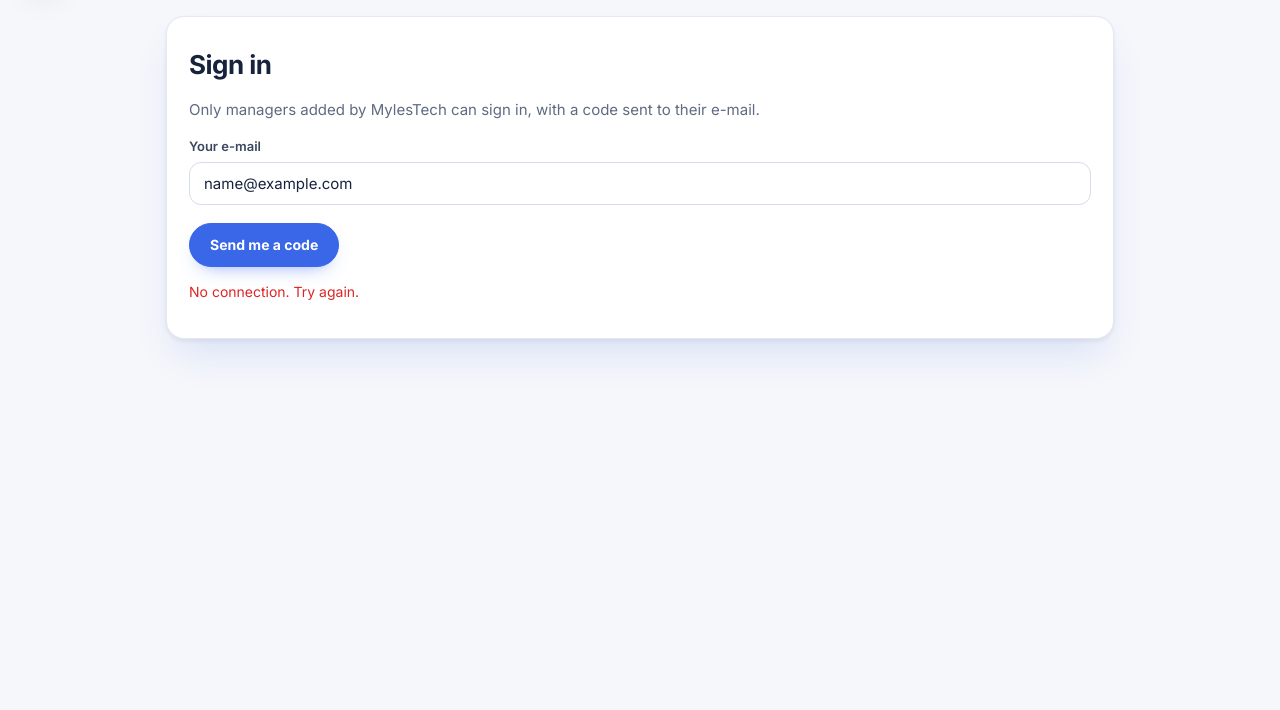
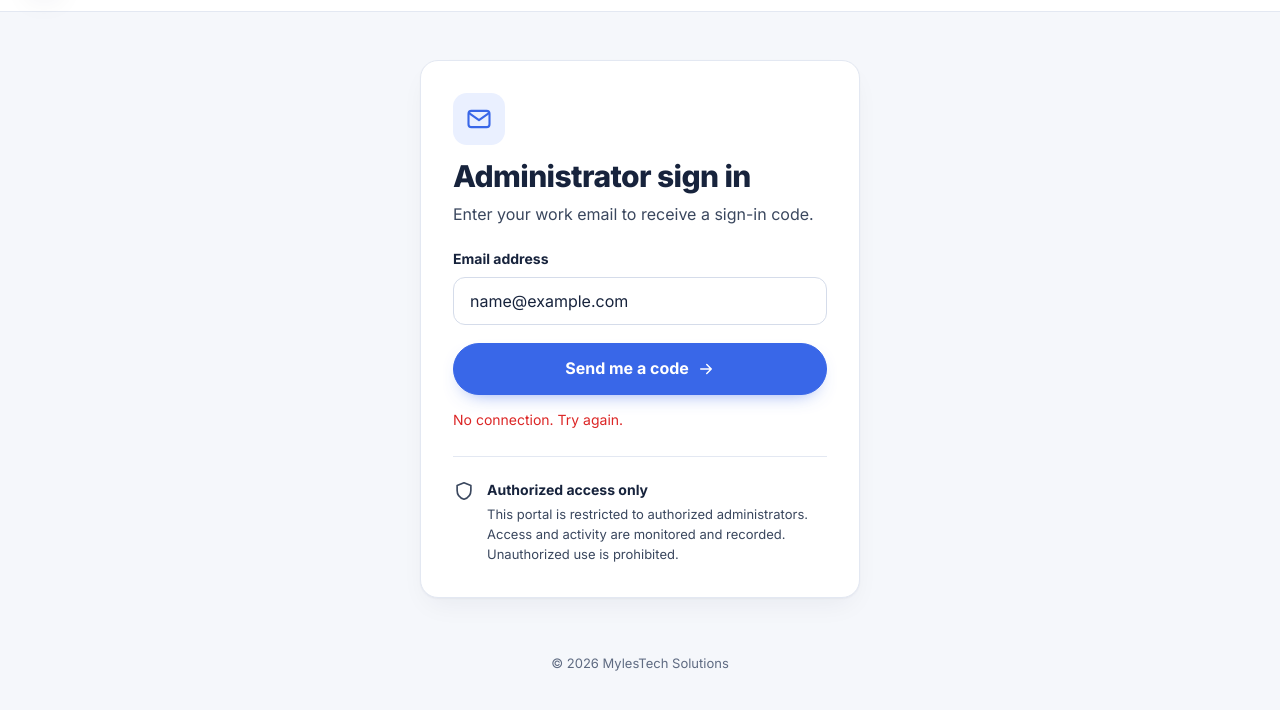
Before and after one commit to mylestechsolutions/sign, a website: page index.html in a window 1280 px wide. Both pictures are taken after typing "name@example.com" into the empty fields and a click on the button "Send me a code". Shown: the part 68-778 px from the top of the page. Drawn offline with Linux system fonts and the light colour scheme; no server answers.

Commit message:
Sign-in page as designed: Administrator sign in card with an e-mail tile, a full-width Send me a code, the code in the same place, Enter sends, Authorized access only notice and a footer; white header bar on every page

```diff
--- a/assets/app.css
+++ b/assets/app.css
@@ -10,11 +10,12 @@
 }
 * { box-sizing: border-box; }
 body { margin: 0; background: var(--page); color: var(--navy); font: 15px/1.5 var(--font); }
-.top { display: flex; align-items: center; justify-content: space-between; padding: 14px 20px; }
+.top { display: flex; align-items: center; justify-content: space-between; padding: 14px 20px; background: #fff;
+  border-bottom: 1px solid var(--line); }
 .brand { display: flex; align-items: center; gap: 10px; font-weight: 800; letter-spacing: -.01em; font-size: 17px; }
 .brand .logo { height: 48px; width: 48px; display: block; border-radius: 12px; box-shadow: var(--rest); }
 .brand span { color: var(--blue); }
-main { max-width: 980px; margin: 0 auto; padding: 8px 16px 64px; }
+main { max-width: 980px; margin: 0 auto; padding: 20px 16px 64px; }
 h1 { font-size: 26px; letter-spacing: -.02em; margin: 6px 0 4px; }
 h2 { font-size: 18px; margin: 0 0 12px; }
 .muted { color: var(--muted); }
@@ -80,7 +81,7 @@ dialog::backdrop { background: rgba(23,35,60,.35); }
 .drop.over { border-color: var(--blue); background: var(--blue-soft); }
 details.fold > summary { cursor: pointer; font-weight: 700; list-style: none; }
 .hidden { display: none !important; }
-@media (max-width: 640px) { .card { padding: 16px; } main { padding: 4px 10px 48px; } h1 { font-size: 22px; } .filters { grid-template-columns: 1fr; } }
+@media (max-width: 640px) { .card { padding: 16px; } main { padding: 12px 10px 48px; } h1 { font-size: 22px; } .filters { grid-template-columns: 1fr; } }
 
 /* Work in progress: a spinner on the busy button, a loading line, the row of a document still being sent */
 .pill.busy { pointer-events: none; cursor: progress; }
@@ -93,3 +94,31 @@ details.fold > summary { cursor: pointer; font-weight: 700; list-style: none; }
 @media (prefers-reduced-motion: reduce) { .pill.busy::before, .loading::before { animation-duration: 2.4s; } }
 .badge.sending::before { content: ''; display: inline-block; width: 8px; height: 8px; margin-right: 6px; vertical-align: -1px;
   border-radius: 50%; border: 2px solid currentColor; border-right-color: transparent; animation: spin .7s linear infinite; }
+
+/* Sign-in (the founder's design): one narrow card in the middle with an icon tile, the restricted-access notice
+   under a line, and a footer below the card */
+.signin { max-width: 440px; margin: 28px auto 0; }
+.signin-card { padding: 32px; }
+.tile { width: 52px; height: 52px; border-radius: 14px; background: var(--blue-soft); color: var(--blue);
+  display: grid; place-items: center; margin-bottom: 14px; }
+.tile svg { width: 28px; height: 28px; }
+.signin h1 { font-size: 30px; font-weight: 800; line-height: 1.15; margin: 0 0 8px; }
+.signin .lead { color: var(--ink2); font-size: 16px; margin: 0 0 22px; }
+.signin label.field { color: var(--navy); font-size: 14px; font-weight: 700; margin-bottom: 18px; }
+.signin input { margin-top: 8px; padding: 13px 16px; font-size: 16px; }
+#si-code { font-size: 20px; letter-spacing: .3em; font-variant-numeric: tabular-nums; }
+.pill.block { display: flex; width: 100%; }
+.pill svg { width: 18px; height: 18px; flex: none; }
+.linkish { display: block; margin: 12px auto 0; padding: 6px 8px; border: 0; border-radius: 8px; background: none;
+  color: var(--blue); font: 600 14px var(--font); cursor: pointer; }
+.linkish:hover { text-decoration: underline; }
+.linkish:focus-visible { outline: 3px solid var(--blue-soft); }
+.signin .error { margin: 14px 0 0; }
+.signin .error:empty { display: none; }
+.notice { display: flex; gap: 12px; margin-top: 26px; padding-top: 22px; border-top: 1px solid var(--line);
+  color: var(--ink2); font-size: 13px; line-height: 1.55; }
+.notice svg { flex: none; width: 22px; height: 22px; margin-top: 1px; color: var(--ink2); }
+.notice strong { display: block; margin-bottom: 4px; color: var(--navy); font-size: 14px; }
+.foot { margin: 56px 0 0; text-align: center; color: var(--muted); font-size: 13px; }
+@media (max-width: 640px) { .signin { margin-top: 4px; } .signin-card { padding: 22px; } .signin h1 { font-size: 26px; }
+  .foot { margin-top: 32px; } }
--- a/assets/console.js
+++ b/assets/console.js
@@ -38,34 +38,64 @@ function unsaved(view) {
   return Http.entries($('#' + view)) !== state.start[view] || (view === 'compose' && !!state.pad && !state.pad.isEmpty());
 }
 
+const ICON = {
+  mail: '<svg viewBox="0 0 24 24" fill="none" stroke="currentColor" stroke-width="1.8" stroke-linecap="round" stroke-linejoin="round" aria-hidden="true"><rect x="3" y="5" width="18" height="14" rx="2.5"/><path d="m3.5 7 8.5 6 8.5-6"/></svg>',
+  shield: '<svg viewBox="0 0 24 24" fill="none" stroke="currentColor" stroke-width="1.8" stroke-linecap="round" stroke-linejoin="round" aria-hidden="true"><path d="M12 3 4.5 6v5.5c0 4.5 3.2 8.2 7.5 9.5 4.3-1.3 7.5-5 7.5-9.5V6L12 3Z"/></svg>',
+  arrow: '<svg viewBox="0 0 24 24" fill="none" stroke="currentColor" stroke-width="2" stroke-linecap="round" stroke-linejoin="round" aria-hidden="true"><path d="M5 12h14M13 6l6 6-6 6"/></svg>'
+};
+// A text with values filled in, in both languages, so that the language menu can switch it (see bi).
+function both(key, vars) {
+  return ['en', 'fr'].map((l) => Object.keys(vars).reduce((s, k) => s.split('{' + k + '}').join(vars[k]), I18N[l][key]));
+}
+
+// One narrow card (the founder's design): the e-mail, then the code in the same place; Enter sends either.
 function renderSignin() {
   show('signin');
   $('#signin').innerHTML = `
-    <h1 data-i18n="signin.title"></h1><p class="muted" data-i18n="signin.lead"></p>
-    <label class="field"><span data-i18n="signin.email"></span><input id="si-email" type="email" autocomplete="email"></label>
-    <div class="actions"><button class="pill blue" id="si-send" data-i18n="signin.send"></button></div>
-    <div id="si-step2" class="hidden">
-      <p class="muted" data-i18n="signin.sent"></p>
-      <label class="field"><span data-i18n="signin.code"></span>
-        <input id="si-code" inputmode="numeric" maxlength="6" autocomplete="one-time-code"></label>
-      <div class="actions"><button class="pill blue" id="si-go" data-i18n="signin.go"></button></div>
+    <div class="card signin-card">
+      <div class="tile">${ICON.mail}</div>
+      <h1 data-i18n="signin.title"></h1>
+      <form id="si-step1" novalidate>
+        <p class="lead" data-i18n="signin.lead"></p>
+        <label class="field"><span data-i18n="signin.email"></span>
+          <input id="si-email" type="email" autocomplete="email" data-i18n-ph="signin.placeholder"></label>
+        <button class="pill blue large block" id="si-send" type="submit"><span data-i18n="signin.send"></span>${ICON.arrow}</button>
+      </form>
+      <form id="si-step2" class="hidden" novalidate>
+        <p class="lead" id="si-sent"></p>
+        <label class="field"><span data-i18n="signin.code"></span>
+          <input id="si-code" inputmode="numeric" maxlength="6" autocomplete="one-time-code"></label>
+        <button class="pill blue large block" id="si-go" type="submit"><span data-i18n="signin.go"></span>${ICON.arrow}</button>
+        <button class="linkish" id="si-back" type="button" data-i18n="signin.back"></button>
+      </form>
+      <p class="error" id="si-error" role="alert"></p>
+      <div class="notice">${ICON.shield}<div><strong data-i18n="signin.noticeTitle"></strong><span data-i18n="signin.notice"></span></div></div>
     </div>
-    <p class="error" id="si-error"></p>`;
+    <p class="foot">© ${new Date().getFullYear()} MylesTech Solutions</p>`;
   Lang.apply($('#signin'));
-  $('#si-send').onclick = () => Http.busy($('#si-send'), async () => {
+  const step = (two) => { $('#si-step1').classList.toggle('hidden', two); $('#si-step2').classList.toggle('hidden', !two); };
+  $('#si-step1').onsubmit = (ev) => { ev.preventDefault(); Http.busy($('#si-send'), async () => {
     errorIn('#si-error');
-    try { await Http.call('manager.requestCode', { email: $('#si-email').value }); $('#si-step2').classList.remove('hidden'); $('#si-code').focus(); }
-    catch (e) { errorIn('#si-error', e); }
-  });
-  $('#si-go').onclick = () => Http.busy($('#si-go'), async () => {
+    const email = $('#si-email').value.trim();
+    try {
+      await Http.call('manager.requestCode', { email });
+      const [en, fr] = both('signin.sentTo', { email });
+      bi($('#si-sent'), en, fr);
+      $('#si-code').value = '';
+      step(true);
+      $('#si-code').focus();
+    } catch (e) { errorIn('#si-error', e); }
+  }); };
+  $('#si-step2').onsubmit = (ev) => { ev.preventDefault(); Http.busy($('#si-go'), async () => {
     errorIn('#si-error');
     try {
-      const r = await Http.call('manager.verifyCode', { email: $('#si-email').value, code: $('#si-code').value });
+      const r = await Http.call('manager.verifyCode', { email: $('#si-email').value.trim(), code: $('#si-code').value });
       localStorage.removeItem(HOME);
       state.session = r.session; state.me = r.me; localStorage.setItem('mts.session', r.session);
       renderHome();
     } catch (e) { errorIn('#si-error', e); }
-  });
+  }); };
+  $('#si-back').onclick = () => { errorIn('#si-error'); step(false); $('#si-email').focus(); };
 }
 
 async function renderHome() {
--- a/assets/i18n.js
+++ b/assets/i18n.js
@@ -1,8 +1,11 @@
 var I18N = {
   en: {
-    'signin.title': 'Sign in', 'signin.lead': 'Only managers added by MylesTech can sign in, with a code sent to their e-mail.',
-    'signin.email': 'Your e-mail', 'signin.send': 'Send me a code', 'signin.code': 'The 6-digit code',
-    'signin.go': 'Sign in', 'signin.sent': 'A code is on its way to your e-mail. It works for 10 minutes.',
+    'signin.title': 'Administrator sign in', 'signin.lead': 'Enter your work email to receive a sign-in code.',
+    'signin.email': 'Email address', 'signin.placeholder': 'you@mylestechsolutionsllc.com',
+    'signin.send': 'Send me a code', 'signin.code': 'The 6-digit code', 'signin.go': 'Sign in',
+    'signin.sentTo': 'We sent a 6-digit code to {email}. It works for 10 minutes.', 'signin.back': 'Use another email',
+    'signin.noticeTitle': 'Authorized access only',
+    'signin.notice': 'This portal is restricted to authorized administrators. Access and activity are monitored and recorded. Unauthorized use is prohibited.',
     'console.title': 'Documents', 'console.new': 'New document', 'console.search': 'Search by number, name, e-mail or status',
     'console.type': 'Document type', 'console.allTypes': 'All types', 'console.export': 'Download record',
     'console.exported': 'Record downloaded: {n} documents.', 'console.activity': 'Activity', 'console.fresh': '{n} new',
@@ -55,15 +58,18 @@ var I18N = {
     'err.SIGNATURE_MISSING': 'A signature is needed.', 'err.BAD_EMAIL': 'This e-mail address is not valid.',
     'err.LINK_INVALID': 'This link is not valid.', 'err.BAD_STATE': 'This document can no longer be changed.',
     'err.OWNER_ONLY': 'Only the owner can do this.', 'err.ALREADY_MANAGER': 'Already a manager.', 'err.NOT_FOUND': 'Not found.',
-    'err.NOT_MANAGER': 'This e-mail is not recognized: it is not a MylesTech manager. Ask the owner to add you.',
+    'err.NOT_MANAGER': 'This email is not recognized: it is not a MylesTech administrator. Ask the owner to add you.',
     'err.OWNER_STAYS': 'The owner cannot be removed.',
     'err.AGREE_NEEDED': 'Please tick that you agree.', 'err.TEMPLATE_INVALID': 'This template cannot be used: {reason}.',
     'err.NO_TEMPLATE': 'This document type is not available.', 'err.INTERNAL': 'Something went wrong. Try again.'
   },
   fr: {
-    'signin.title': 'Connexion', 'signin.lead': 'Seuls les responsables ajoutés par MylesTech peuvent se connecter, avec un code envoyé à leur e-mail.',
-    'signin.email': 'Votre e-mail', 'signin.send': 'Recevoir un code', 'signin.code': 'Le code à 6 chiffres',
-    'signin.go': 'Se connecter', 'signin.sent': 'Un code est en route vers votre e-mail. Il est valable 10 minutes.',
+    'signin.title': 'Connexion administrateur', 'signin.lead': 'Saisissez votre e-mail professionnel pour recevoir un code de connexion.',
+    'signin.email': 'Adresse e-mail', 'signin.placeholder': 'vous@mylestechsolutionsllc.com',
+    'signin.send': 'Recevoir un code', 'signin.code': 'Le code à 6 chiffres', 'signin.go': 'Se connecter',
+    'signin.sentTo': 'Nous avons envoyé un code à 6 chiffres à {email}. Il est valable 10 minutes.', 'signin.back': 'Utiliser un autre e-mail',
+    'signin.noticeTitle': 'Accès réservé aux personnes autorisées',
+    'signin.notice': 'Ce portail est réservé aux administrateurs autorisés. Les accès et les activités sont surveillés et enregistrés. Toute utilisation non autorisée est interdite.',
     'console.title': 'Documents', 'console.new': 'Nouveau document', 'console.search': 'Chercher par numéro, nom, e-mail ou statut',
     'console.type': 'Type de document', 'console.allTypes': 'Tous les types', 'console.export': 'Télécharger le registre',
     'console.exported': 'Registre téléchargé : {n} documents.', 'console.activity': 'Activité', 'console.fresh': '{n} nouveaux',
@@ -116,7 +122,7 @@ var I18N = {
     'err.SIGNATURE_MISSING': 'Une signature est nécessaire.', 'err.BAD_EMAIL': 'Cette adresse e-mail n\'est pas valide.',
     'err.LINK_INVALID': 'Ce lien n\'est pas valide.', 'err.BAD_STATE': 'Ce document ne peut plus être modifié.',
     'err.OWNER_ONLY': 'Seul le propriétaire peut faire cela.', 'err.ALREADY_MANAGER': 'Déjà responsable.', 'err.NOT_FOUND': 'Introuvable.',
-    'err.NOT_MANAGER': 'Cet e-mail n\'est pas reconnu : ce n\'est pas un responsable MylesTech. Demandez au propriétaire de vous ajouter.',
+    'err.NOT_MANAGER': 'Cet e-mail n\'est pas reconnu : ce n\'est pas un administrateur MylesTech. Demandez au propriétaire de vous ajouter.',
     'err.OWNER_STAYS': 'Le propriétaire ne peut pas être retiré.',
     'err.AGREE_NEEDED': 'Veuillez cocher votre accord.', 'err.TEMPLATE_INVALID': 'Ce modèle ne peut pas être utilisé : {reason}.',
     'err.NO_TEMPLATE': 'Ce type de document n\'est pas disponible.', 'err.INTERNAL': 'Une erreur est survenue. Réessayez.'
--- a/index.html
+++ b/index.html
@@ -7,23 +7,23 @@
   <link rel="preconnect" href="https://fonts.googleapis.com">
   <link rel="stylesheet" href="https://fonts.googleapis.com/css2?family=Inter:wght@400;600;700;800&family=Dancing+Script:wght@600&display=swap">
   <link rel="icon" type="image/png" href="assets/icon.png">
-  <link rel="stylesheet" href="assets/app.css?v=14">
+  <link rel="stylesheet" href="assets/app.css?v=15">
 </head>
 <body>
   <header class="top"><div class="brand"><img src="assets/logo.png" alt="MylesTech" class="logo"><div>MylesTech <span>Sign</span></div></div><div id="lang"></div></header>
   <main class="stack">
-    <section id="signin" class="card lift hidden"></section>
+    <section id="signin" class="signin hidden"></section>
     <section id="home" class="stack hidden"></section>
     <section id="compose" class="stack hidden"></section>
     <section id="managers" class="stack hidden"></section>
   </main>
   <dialog id="viewer"><button class="x" aria-label="Close">&times;</button><div class="pages" id="viewer-pages"></div></dialog>
   <dialog id="history"><button class="x" aria-label="Close">&times;</button><h2 id="history-title"></h2><ul class="feed" id="history-list"></ul></dialog>
-  <script src="assets/config.js?v=14"></script>
-  <script src="assets/core.js?v=14"></script>
-  <script src="assets/i18n.js?v=14"></script>
-  <script src="assets/api.js?v=14"></script>
-  <script src="assets/pad.js?v=14"></script>
-  <script type="module" src="assets/console.js?v=14"></script>
+  <script src="assets/config.js?v=15"></script>
+  <script src="assets/core.js?v=15"></script>
+  <script src="assets/i18n.js?v=15"></script>
+  <script src="assets/api.js?v=15"></script>
+  <script src="assets/pad.js?v=15"></script>
+  <script type="module" src="assets/console.js?v=15"></script>
 </body>
 </html>
```
Also changed, not shown: check.html (+6 -6 lines), sign.html (+7 -7 lines), tests/e2e/pages.test.mjs (+15 -0 lines).
